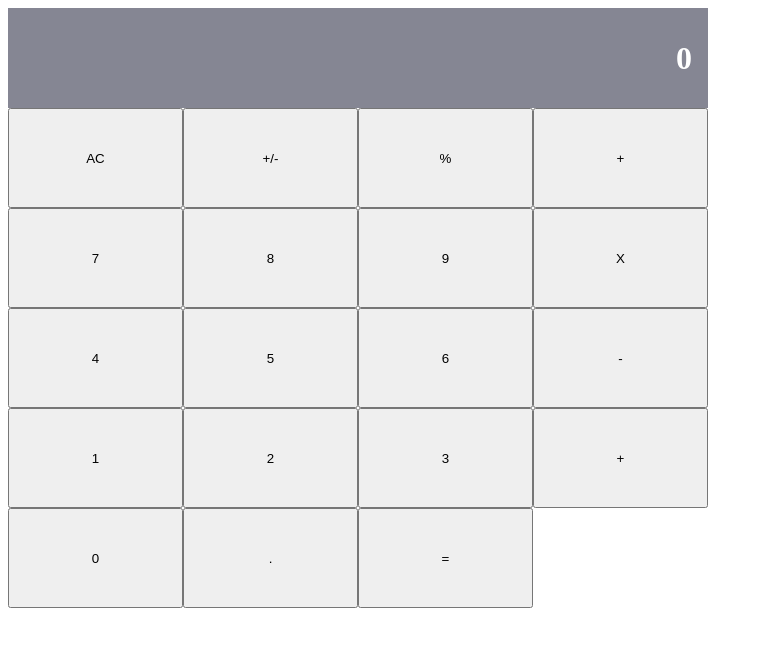
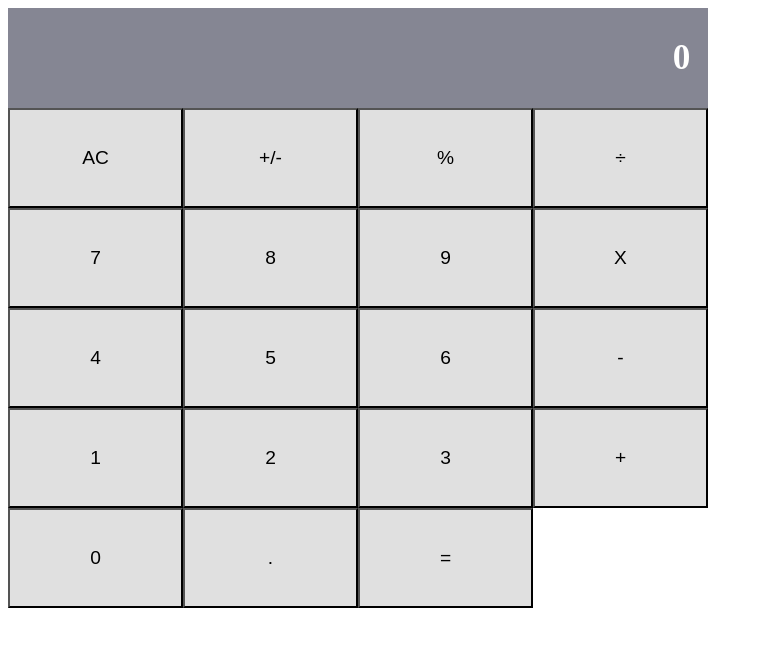
Before and after one commit to mcrd25/react-calculator, a React app: page / in a window 1280 px wide. Shown: the whole page, without its empty margins (0-763 px from the left). Built offline with nearby package versions, Linux system fonts and the light colour scheme.

Commit message:
Added button style and division symbol

```diff
--- a/src/components/Button.js
+++ b/src/components/Button.js
@@ -3,7 +3,7 @@ import PropTypes from 'prop-types';
 
 const Button = ({ name }) => (
   <button type="button" className="btn">
-    {name}
+    { name }
   </button>
 );
 
--- a/src/components/ButtonPanel.js
+++ b/src/components/ButtonPanel.js
@@ -3,11 +3,11 @@ import Button from './Button';
 
 const ButtonPanel = () => {
   const groups = [
-    ['AC', '+/-', '%', '+'],
-    [7, 8, 9, 'X'],
-    [4, 5, 6, '-'],
-    [1, 2, 3, '+'],
-    [0, '.', '='],
+    ['AC', '+/-', '%', String.fromCharCode(247)],
+    ['7', '8', '9', 'X'],
+    ['4', '5', '6', '-'],
+    ['1', '2', '3', '+'],
+    ['0', '.', '='],
   ];
   return (
     <div className="button-panel">
@@ -16,7 +16,7 @@ const ButtonPanel = () => {
           {
                 group.map(buttonName => (
                   <Button
-                    name={String(buttonName)}
+                    name={buttonName}
                     key={buttonName}
                   />
                 ))
--- a/src/index.css
+++ b/src/index.css
@@ -22,7 +22,7 @@
 	align-items: center;
 	justify-content: flex-end;
 	width: 100%;
-	font-size: 2em;
+	font-size: 2.2em;
 }
 
 .panel-row {
@@ -32,4 +32,8 @@
 .btn {
 	height: 100%;
 	width: 25%;
+	font-size: 1.2em;
+	background-color: #E0E0E0;
+	border-width: 2px;
+	outline: none;
 }
```
